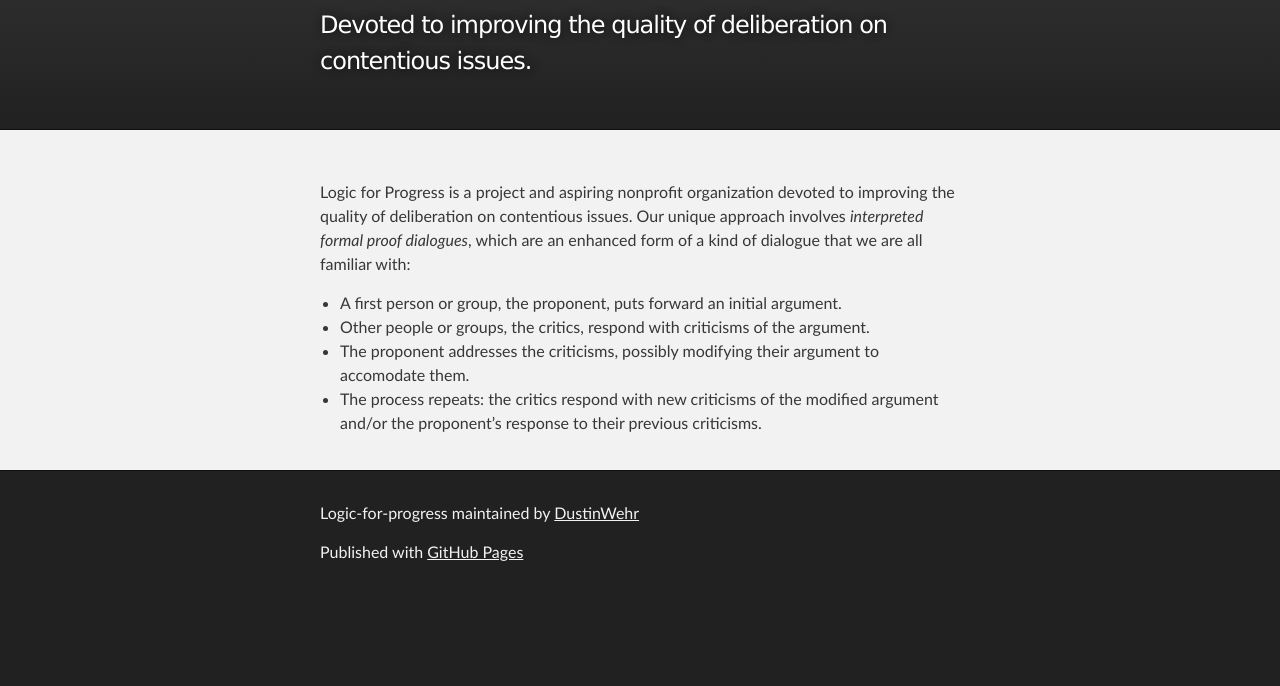
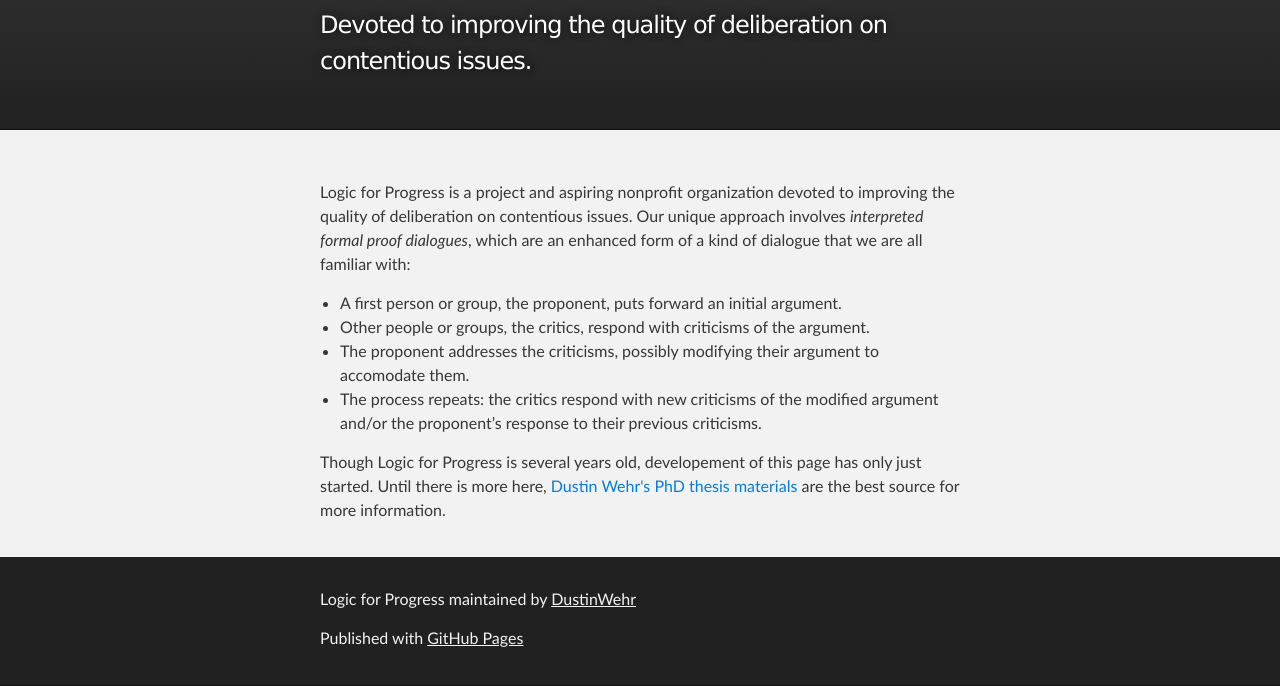
Before and after one commit to DustinWehr/logic-for-progress, a plain HTML site: page index.html in a window 1280 px wide. Shown: the part 116-802 px from the top of the page. Drawn offline with Linux system fonts and the light colour scheme.

Commit message:
minor improve

```diff
--- a/index.html
+++ b/index.html
@@ -1,14 +1,13 @@
-<!DOCTYPE html>
 <html>
 
 <head>
 	<meta charset='utf-8'>
 	<meta http-equiv="X-UA-Compatible" content="chrome=1">
-    <meta name="description" content="Logic-for-progress : Logic for Progress is a project devoted to improving the quality of deliberation on contentious issues.">
+	<meta name="description" content="Logic for progress : Logic for Progress is a project devoted to improving the quality of deliberation on contentious issues.">
 
 	<link rel="stylesheet" type="text/css" media="screen" href="stylesheets/stylesheet.css">
 
-    <title>Logic-for-progress</title>
+	<title>Logic for Progress</title>
 </head>
 
 <body>
@@ -42,13 +41,17 @@
 		<li>The proponent addresses the criticisms, possibly modifying their argument to accomodate them.</li>
 		<li>The process repeats: the critics respond with new criticisms of the modified argument and/or the proponent’s response to their previous criticisms.</li>
 	</ul>
+
+	<p> Though Logic for Progress is several years old, developement of this page has only just started. Until there is more here, <a href="http://cs.toronto.edu/~wehr/thesis/thesis/index.html">Dustin Wehr's PhD thesis materials</a> are the best source for more information.</p>
 </section>
-    </div>
+
+
+
 
 <!-- FOOTER  -->
 <div id="footer_wrap" class="outer">
 	<footer class="inner">
-        <p class="copyright">Logic-for-progress maintained by <a href="https://github.com/DustinWehr">DustinWehr</a></p>
+		<p class="copyright">Logic for Progress maintained by <a href="https://github.com/DustinWehr">DustinWehr</a></p>
 		<p>Published with <a href="https://pages.github.com">GitHub Pages</a></p>
 	</footer>
 </div>
@@ -64,6 +67,18 @@
 	} catch(err) {}
 </script>
 
+<!-- The official google snippet for including analytics. Does it do anything different than above snippet? -->
+<script>
+	(function(i,s,o,g,r,a,m){i['GoogleAnalyticsObject']=r;i[r]=i[r]||function(){
+		(i[r].q=i[r].q||[]).push(arguments)},i[r].l=1*new Date();a=s.createElement(o),
+		m=s.getElementsByTagName(o)[0];a.async=1;a.src=g;m.parentNode.insertBefore(a,m)
+	})(window,document,'script','//www.google-analytics.com/analytics.js','ga');
+
+	ga('create', 'UA-72669142-1', 'auto');
+	ga('send', 'pageview');
+
+</script>
+
 
 </body>
 </html>
```
Lines whose indentation alone changed are shown as unchanged.
